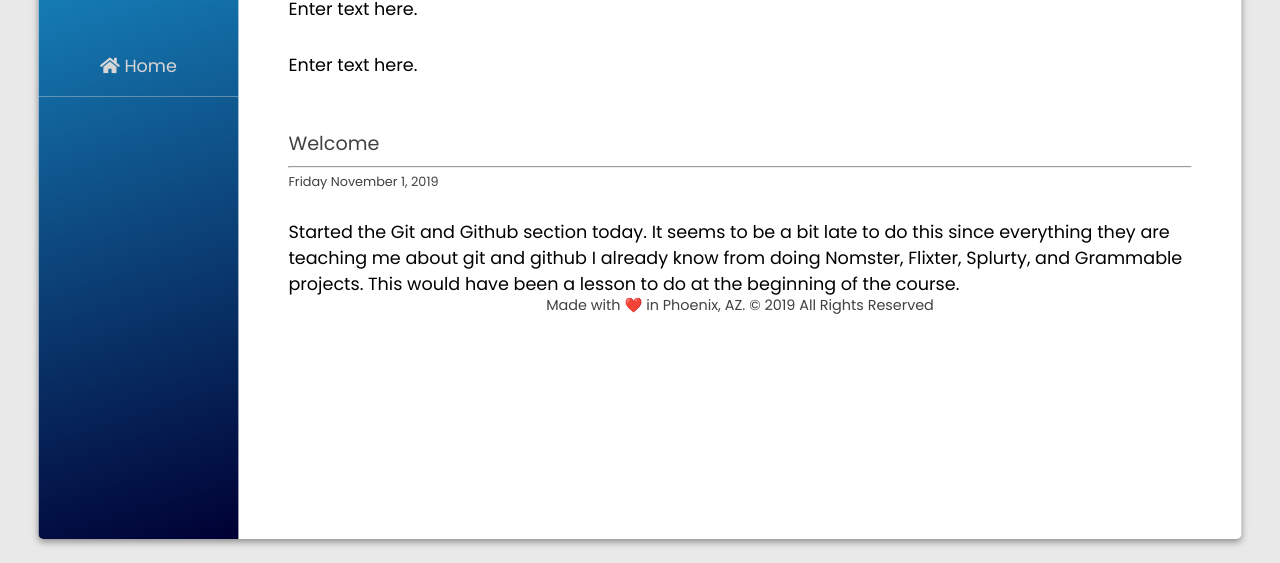
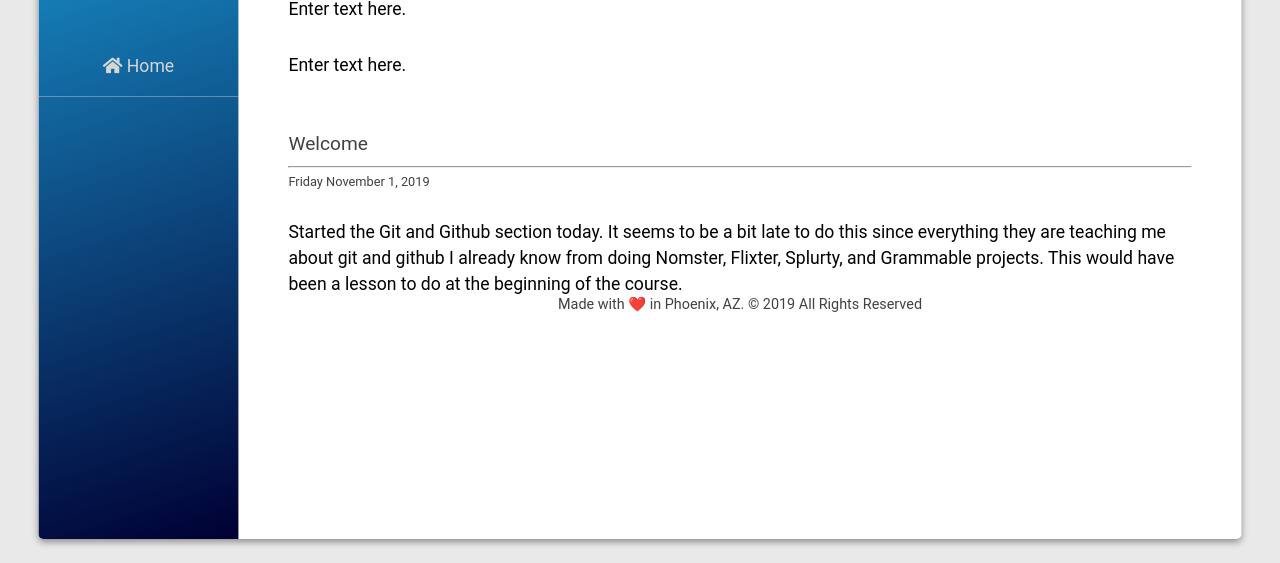
Before and after one commit to srachal674/blog, a plain HTML site: page index.html in a window 1280 px wide. Shown: the part 237-800 px from the top of the page. Drawn offline with nearby package versions, Linux system fonts and the light colour scheme.

Commit message:
Update font
Removed Poppins and added Roboto

```diff
--- a/assets/css/style.css
+++ b/assets/css/style.css
@@ -2,7 +2,7 @@
 
 body {
     background-color: #e9e9e9;
-    font-family: "Poppins", sans-serif;
+    font-family: "Roboto", sans-serif;
 }
 
 h1 {
```
